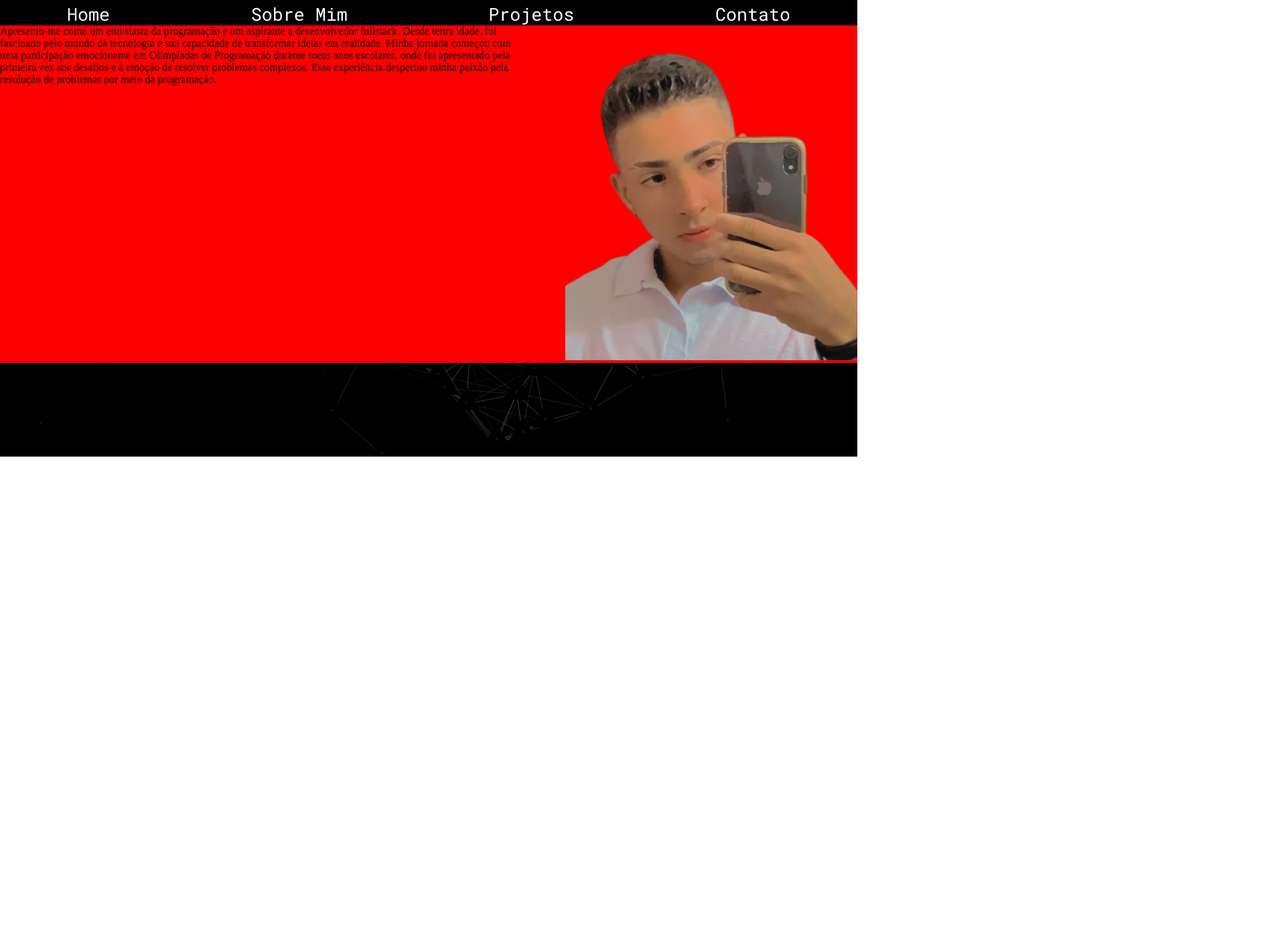
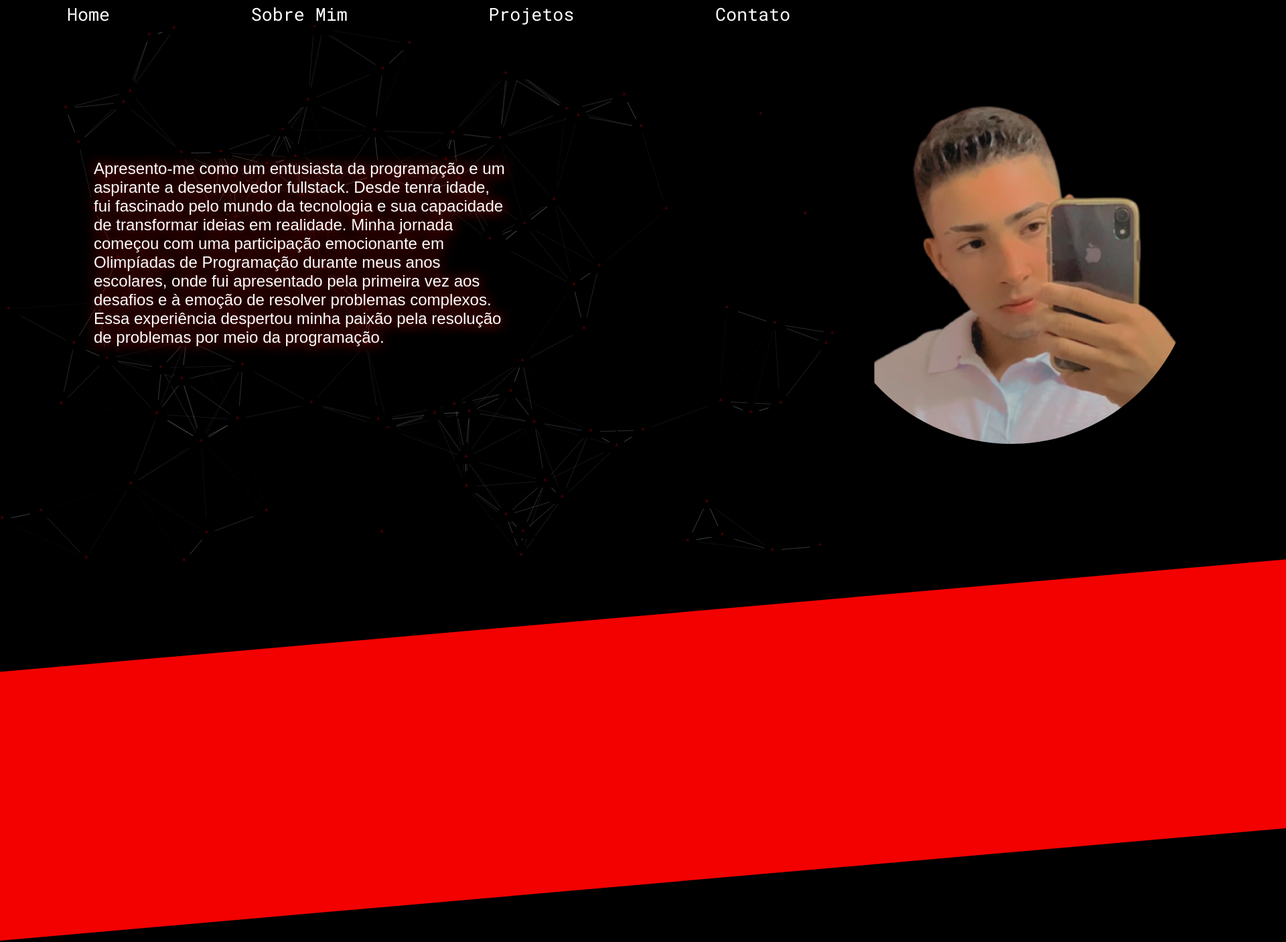
Before and after one commit to VictorGalvaoMercante/Portf-lio, a plain HTML site: page sobremim.html in a window 1280 px wide. Shown: the part 37-1444 px from the top of the page at 67% size, 1920 px wide, since content can reach past the window. Before the commit the page ends 800 px from the top, so only its background shows below. Drawn offline with Linux system fonts and the light colour scheme; a web font is replaced by a local one.

Commit message:
Desenvolvimento

```diff
--- a/sobremim.html
+++ b/sobremim.html
@@ -39,6 +39,11 @@
                 </figure>
             </div>
 
+            <div class="boxContainer">
+
+
+            </div>
+
 
         </main>
 
--- a/style.css
+++ b/style.css
@@ -4,9 +4,15 @@
     box-sizing: border-box;
 }
 #particles-js{
-    width: 100%;
-    height: 100%;
+    width: 100vw;
+    height: 100vh;
     background-color: black;
+}
+body{
+    background-color: black;
+}
+#home{
+    overflow: hidden;
 }
 
 
@@ -161,8 +167,48 @@ button{
 }
 
 .container{
-    background-color: red;
+
     position: absolute;
     display: flex;
     justify-content: space-between;
+
+
 }
+.textoSobremim {
+    color: white;
+    width: 620px;
+    margin-top: 200px;
+    font-size: 18pt;
+    margin-left: 140px;
+    margin-right: 500px;
+    font-family: 'AR One Sans', sans-serif;
+    text-shadow: 1px 1px 20px red;
+    animation: go-back-left 1s normal;
+
+
+}
+.myImg img{
+    margin-top: 100px;
+    border-radius: 50%;
+    scale: 1.1;
+    animation: go-back-right 1s normal;
+}
+@keyframes go-back-right{
+    from{
+        margin-left: 1000px;
+    }
+}
+@keyframes go-back-left{
+    from{
+        margin-left: -1000px;
+    }
+}
+.boxContainer{
+    width: 4200px;
+    height: 400px;
+    background-color: rgb(243, 0, 0);
+    margin-top: 800px;
+    margin-left: -200px;
+    position: absolute;
+    transform: rotate(-5deg);
+}
```
Also changed, not shown: index.html (+1 -1 lines).
